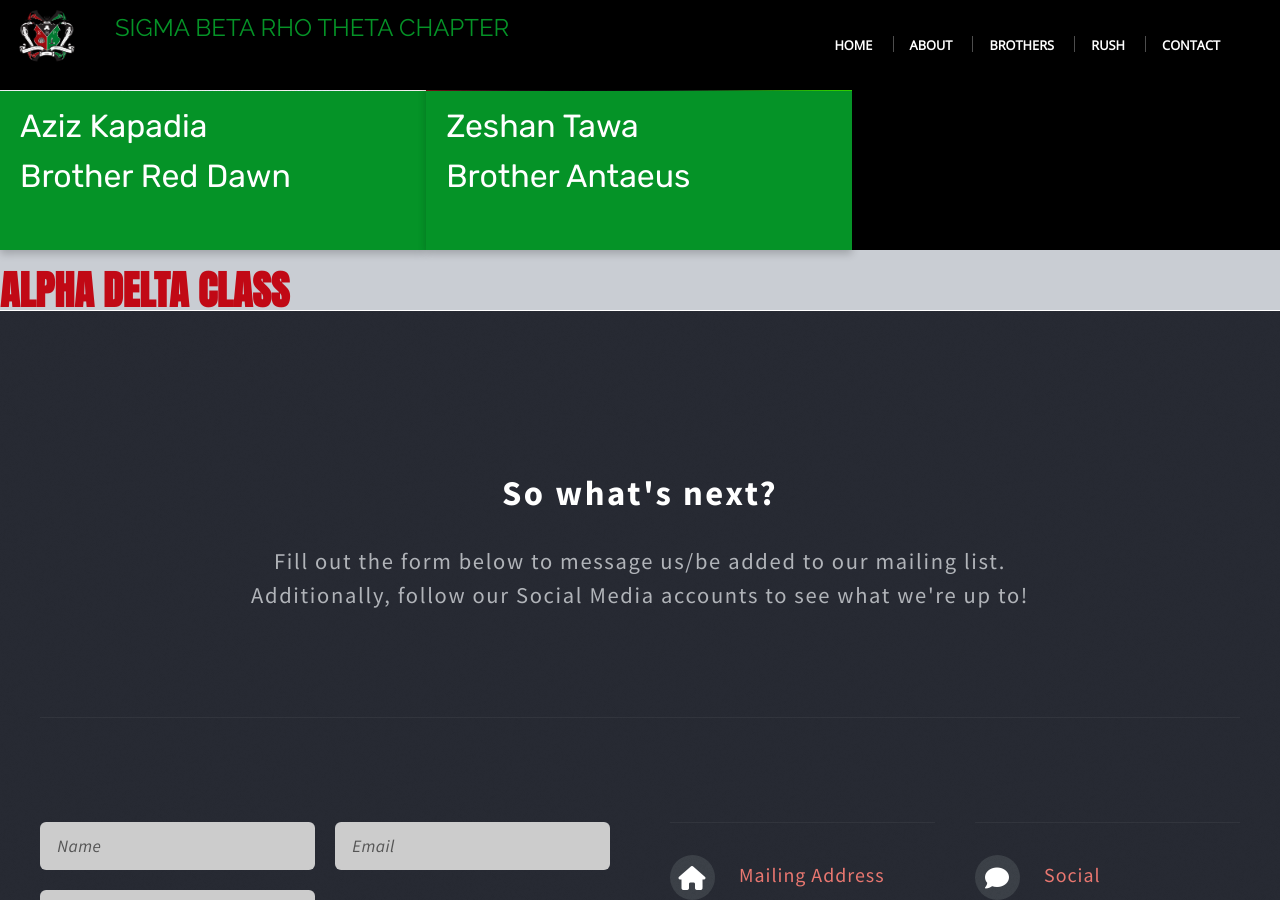
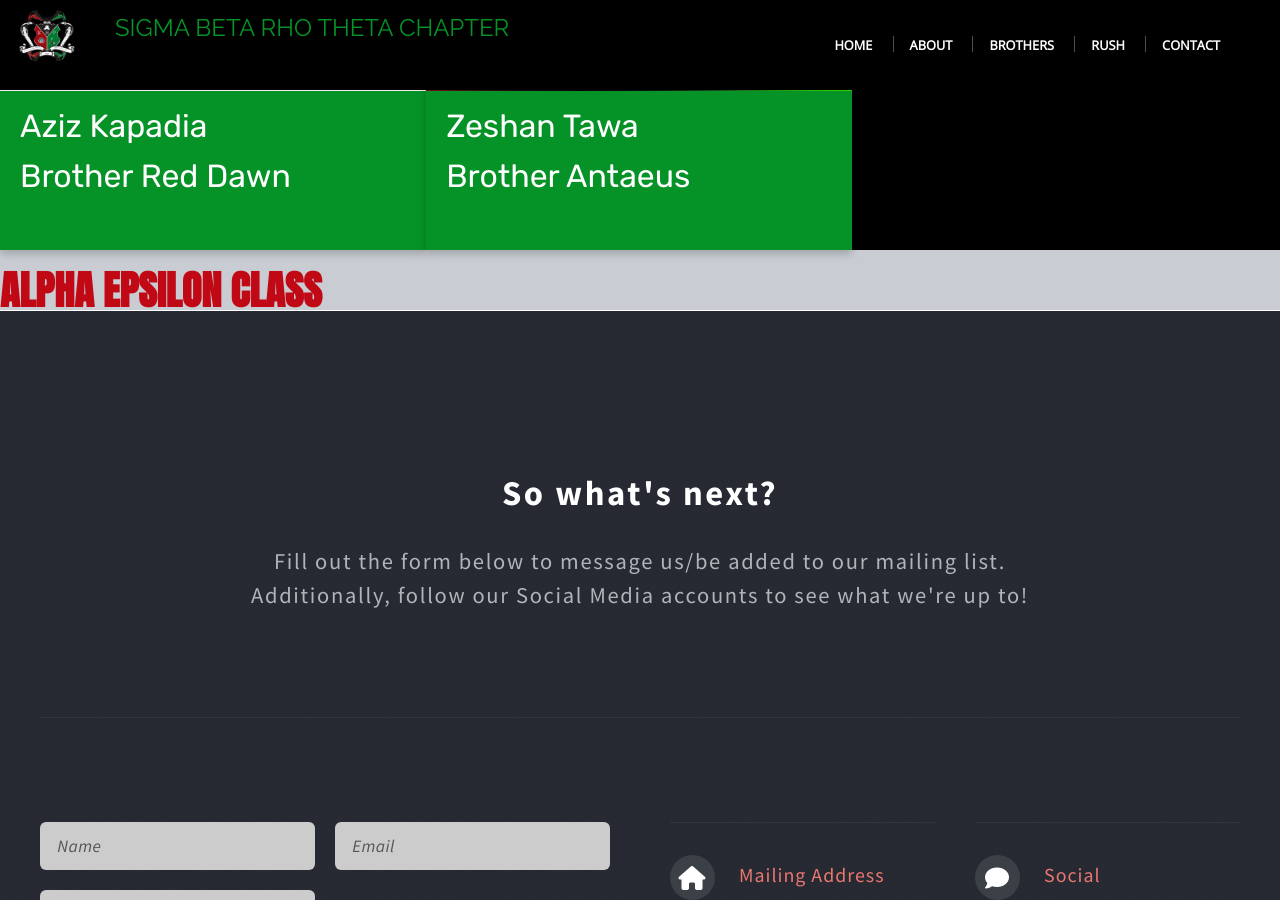
Before and after one commit to MilanPatel718/Theta, a Jekyll site: the page built from Brothers/index.html, in a window 1280 px wide and 900 px high, scrolled down 39261 px. Built offline with Jekyll 4.4.1, drawn with Linux system fonts in a browser that asks for light colours; nearby versions of some CDN libraries; some web fonts are replaced; library files that are not in the unit come from our copies.

Commit message:
brothers links fixes

```diff
--- a/Brothers/index.html
+++ b/Brothers/index.html
@@ -6,32 +6,32 @@
 
 
 
-                <a href="Brothers#alpha" class="css_button">Alpha</a>
-                <a href="Brothers#beta" class="css_button">Beta</a>
-                <a href="Brothers#gamma" class="css_button">Gamma</a>
-                <a href="Brothers#delta" class="css_button">Delta</a>
-                <a href="Brothers#epsilon" class="css_button">Epsilon</a>
-                <a href="Brothers#zeta" class="css_button">Zeta</a>
-                <a href="Brothers#eta" class="css_button">Eta</a>
-                <a href="Brothers#theta" class="css_button">Theta</a>
-                <a href="Brothers#iota" class="css_button">Iota</a>
-                <a href="Brothers#lambda" class="css_button">Lambda</a>
-                <a href="Brothers#mu" class="css_button">Mu</a>
-                <a href="Brothers#nu" class="css_button">Nu</a>
-                <a href="Brothers#xi" class="css_button">Xi</a>
-                <a href="Brothers#omicron" class="css_button">Omicron</a>
-                <a href="Brothers#pi" class="css_button">Pi</a>
-                <a href="Brothers#rho" class="css_button">Rho</a>
-                <a href="Brothers#sigma" class="css_button">Sigma</a>
-                <a href="Brothers#tau" class="css_button">Tau</a>
-                <a href="Brothers#upsilon" class="css_button">Upsilon</a>
-                <a href="Brothers#phi" class="css_button">Phi</a>
-                <a href="Brothers#psi" class="css_button">Psi</a>
-                <a href="Brothers#alphaalpha" class="css_button">Alpha Alpha</a>
-                <a href="Brothers#alphabeta" class="css_button">Alpha Beta</a>
-                <a href="Brothers#alphagamma" class="css_button">Alpha Gamma</a>
-				<a href="Brothers#alphadelta" class="css_button">Alpha Delta</a>
-				<a href="Brothers#alphaepsilon" class="css_button">Alpha Epsilon</a>
+                <a href="#alpha" class="css_button">Alpha</a>
+                <a href="#beta" class="css_button">Beta</a>
+                <a href="#gamma" class="css_button">Gamma</a>
+                <a href="#delta" class="css_button">Delta</a>
+                <a href="#epsilon" class="css_button">Epsilon</a>
+                <a href="#zeta" class="css_button">Zeta</a>
+                <a href="#eta" class="css_button">Eta</a>
+                <a href="#theta" class="css_button">Theta</a>
+                <a href="#iota" class="css_button">Iota</a>
+                <a href="#lambda" class="css_button">Lambda</a>
+                <a href="#mu" class="css_button">Mu</a>
+                <a href="#nu" class="css_button">Nu</a>
+                <a href="#xi" class="css_button">Xi</a>
+                <a href="#omicron" class="css_button">Omicron</a>
+                <a href="#pi" class="css_button">Pi</a>
+                <a href="#rho" class="css_button">Rho</a>
+                <a href="#sigma" class="css_button">Sigma</a>
+                <a href="#tau" class="css_button">Tau</a>
+                <a href="#upsilon" class="css_button">Upsilon</a>
+                <a href="#phi" class="css_button">Phi</a>
+                <a href="#psi" class="css_button">Psi</a>
+                <a href="#alphaalpha" class="css_button">Alpha Alpha</a>
+                <a href="#alphabeta" class="css_button">Alpha Beta</a>
+                <a href="#alphagamma" class="css_button">Alpha Gamma</a>
+				<a href="#alphadelta" class="css_button">Alpha Delta</a>
+				<a href="#alphaepsilon" class="css_button">Alpha Epsilon</a>
 
 
 
@@ -1465,6 +1465,7 @@
 	    </div>
 	  </div>
 	</div>
+
 </div>
 
 <a name="alphagamma"></a>
@@ -1572,7 +1573,8 @@
 </div>
 
 </div>
-<a name="alphadelta"></a>
-<h1>Alpha Delta Class</span></h1>
+<a name="alphaepsilon"></a>
+<h1>Alpha Epsilon Class</span></h1>
+
 <!--Closing div -->
 </div>
```
